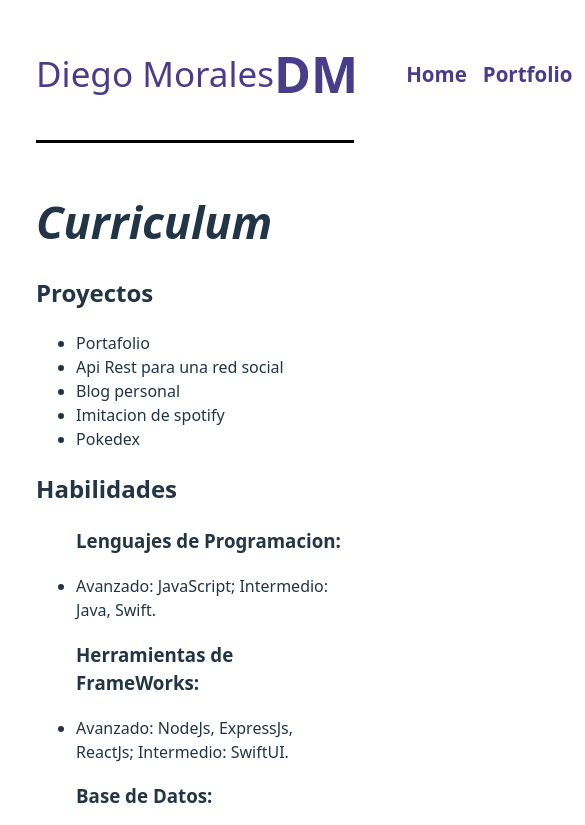
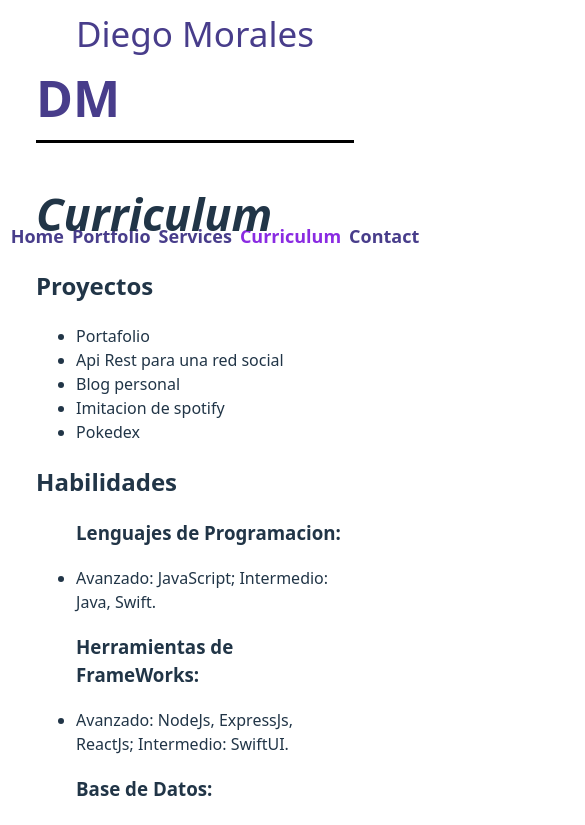
Before and after one commit to diegoesmfs/mi-portafolio, a React (Vite) app: page /curriculum in a window 390 px wide. Shown: the top 825 px of the page, 585 px wide, since content can reach past the window. Built offline with nearby package versions, Linux system fonts and the light colour scheme.

Commit message:
parte de los cambios para la compatibilidad de la version movil (tengo que salir)

```diff
--- a/src/components/layout/HeaderNav.jsx
+++ b/src/components/layout/HeaderNav.jsx
@@ -13,7 +13,7 @@ export const HeaderNav = () => {
 
         <span className='personal'>DM</span>
 
-        <nav>
+        <nav className='nav-bar'>
             <ul>
                 <li>
                     <NavLink to="/home" className={({isActive}) => isActive ? "active" : ""}>Home</NavLink>
--- a/src/index.css
+++ b/src/index.css
@@ -207,10 +207,28 @@ input[type="submit"]:hover{
 }
 @media (max-width: 1085px){
 
-  .content, .header, nav{
+  .header, .logo h3, .personal span{
 
-    flex-flow: column wrap;
     justify-content: center;
+    display: block;
+    margin-top: 0%;
+    margin-bottom: 0%;
+    font-size: 35px;
+
+
+  }
+
+  .nav-bar{
+
+    display: block;
+
+  }
+
+  .nav-bar li {
+
+    font-size: 18px;
+    margin-left: 4px;
+    margin-right: 4px;
 
   }
 
```
